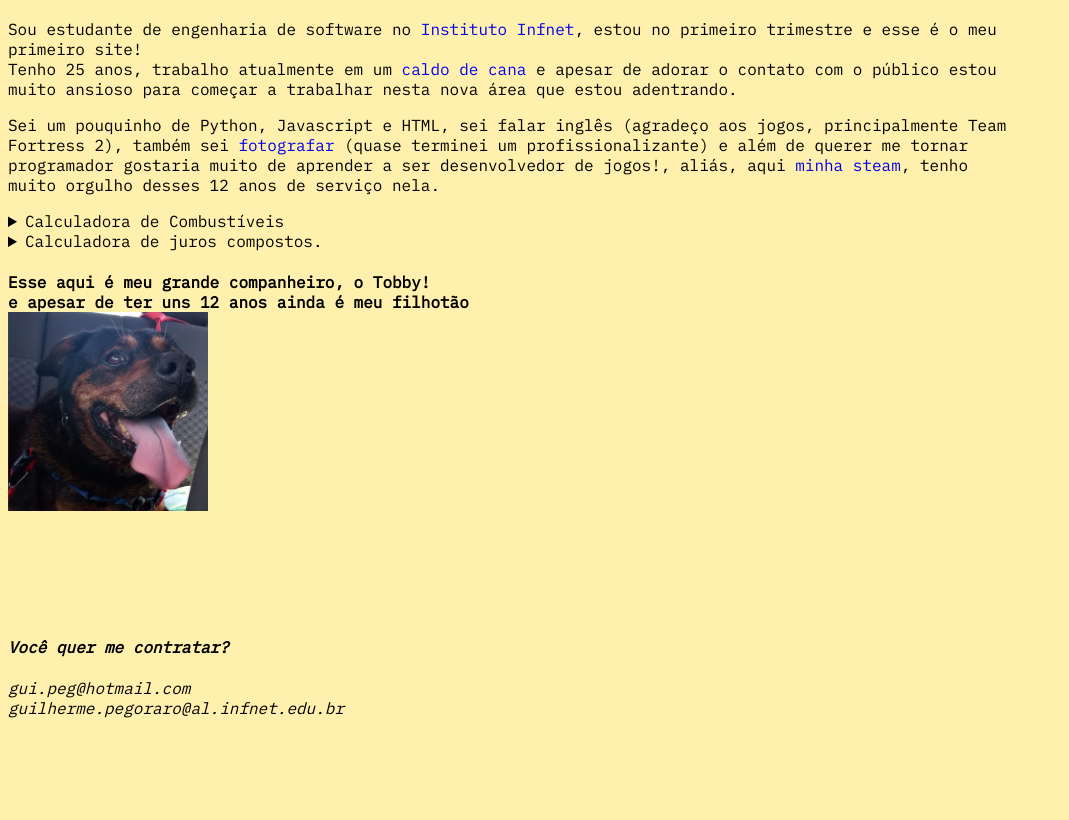
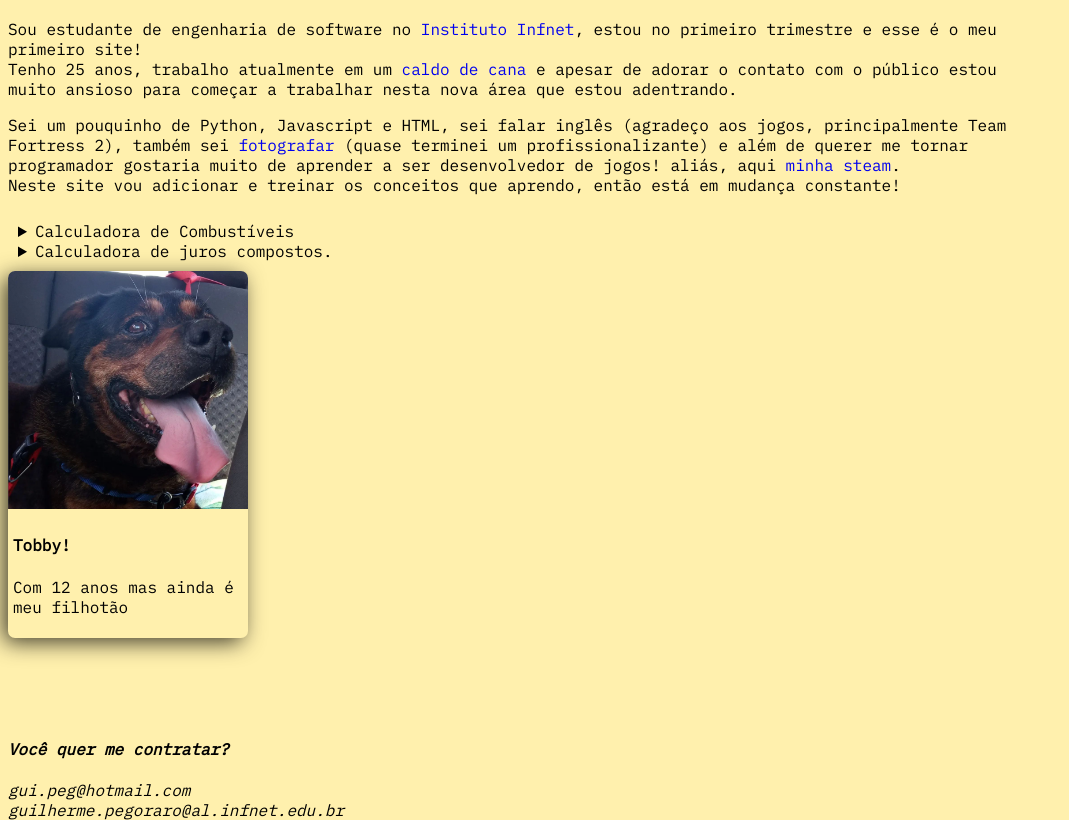
Before and after one commit to Guipegoraro/Guipegoraro.github.io, a plain HTML site: page index.html in a window 1280 px wide. Shown: the part 98-918 px from the top of the page, without its empty margins (0-1069 px from the left). Before the commit the page ends 816 px from the top, so only its background shows below. Drawn offline with Linux system fonts and the light colour scheme.

Commit message:
update
cartao do tobby adicionado! logo dos outros animais de casa

```diff
--- a/index.html
+++ b/index.html
@@ -1,5 +1,6 @@
 <!DOCTYPE html>
 <html lang="pt-br">
+
 <head>
   <meta charset="utf-8" />
   <meta name="viewport" content="width=device-width" />
@@ -15,9 +16,10 @@
 <body>
   <header>
     <marquee>Bem vindo! texto passando pela tela AINDA é legal sim!</marquee>
-      <h1>Site do Guilherme Pegoraro.</h1></header>
-    <article id="presentation">
-      Sou estudante de engenharia de software no
+    <h1>Site do Guilherme Pegoraro.</h1>
+  </header>
+    <div id="presentation">
+    <p>Sou estudante de engenharia de software no
     <a href="https://www.infnet.edu.br/infnet/home/">Instituto Infnet</a>,
     estou no primeiro trimestre e esse é o meu primeiro site!<br />Tenho 25
     anos, trabalho atualmente em um
@@ -29,11 +31,11 @@
       Fortress 2), também sei
       <a href="https://www.instagram.com/pegor4ro/">fotografar</a> (quase
       terminei um profissionalizante) e além de querer me tornar programador
-        gostaria muito de aprender a ser desenvolvedor de jogos!, aliás, aqui
-        <a href="https://steamcommunity.com/id/Guipeg">minha steam</a>, tenho
-        muito orgulho desses 12 anos de serviço nela.
+      gostaria muito de aprender a ser desenvolvedor de jogos! aliás, aqui
+      <a href="https://steamcommunity.com/id/Guipeg">minha steam</a>.<br>
+      Neste site vou adicionar e treinar os conceitos que aprendo, então está em mudança constante!<br>
     </p>
-      <p>
+     <div>
     <div id="calculadoras">
       <details>
         <summary>Calculadora de Combustíveis</summary>
@@ -45,7 +47,7 @@
           <input type="number" id="consumoAlcool" name="consumoAlcool" /><br />
           <!--  consumo na gasolina entrada -->
           <label for="consumoGasolina">Consumo na gasolina</label>
-        <input type="number" id="consumoGasolina" name="consumoGasolina"/><br />
+          <input type="number" id="consumoGasolina" name="consumoGasolina" /><br />
           <!--    valor do litro do alcool entrada -->
           <label for="valorAlcool">Preço do litro do Alcool</label>
           <input type="number" id="valorAlcool" name="valorAlcool" /><br />
@@ -71,32 +73,27 @@
         <form>
           <!--  valor inicial entrada -->
           <label for="valorInicial">Valor Inicial</label>
-        <input type="number" id="valorInicial" name="valorInicial"/><br>
+          <input type="number" id="valorInicial" name="valorInicial" /><br>
           <!--  rendimento entrada -->
           <label for="rendimento">Rendimento</label>
-        <input type="number" id="rendimento" name="rendimento"/><br>
+          <input type="number" id="rendimento" name="rendimento" /><br>
           <!--  aporte entrada -->
           <label for="aporte">Aporte</label>
-        <input type="number" id="aporte" name="aporte"/><br>
+          <input type="number" id="aporte" name="aporte" /><br>
           <!--  periodo entrada -->
           <label for="periodo">Período</label>
-        <input type="number" id="periodo" name="periodo"/><br>
+          <input type="number" id="periodo" name="periodo" /><br>
           <button type="button" onclick="juroscompcalc()">Resultado</button>
           <p id="jurosResultado"></p>
         </form>
       </details>
     </div>
-      <h4>
-        Esse aqui é meu grande companheiro, o Tobby!<br> e apesar de ter uns 12 anos
-        ainda é meu filhotão<br/>
-        <img
-          src="images/tobby.png"
-          width="200"
-          alt="Tobby"
-          title="pode salvar a imagem, sei que gostou"
-        />
-      </h4>
-
+  </div>
+    <div class="card">
+      <img id="tobby" src="images/tobby.png" alt="Tobby" title="pode salvar a imagem, sei que gostou" />
+      <div class="container"><h4>Tobby!</h4>
+      <p>Com 12 anos mas ainda é meu filhotão</p>
+</div></div>
       <br><br><br><br>
       <footer>
         <address>
@@ -105,7 +102,7 @@
             gui.peg@hotmail.com <br>
             guilherme.pegoraro@al.infnet.edu.br</p>
         </address>
-</footer>
-</article>
+      </footer></div>
 </body>
+
 </html>
--- a/siteguilherme.css
+++ b/siteguilherme.css
@@ -1,13 +1,15 @@
 body {background-color: rgb(255, 240, 173);
     font-family: 'IBM Plex Mono', monospace;
 }
+details summary {
+    cursor: pointer;
+  }
 a {
     text-decoration: none;
 }
 #presentation {
     width: 1000px;
-    height: 400px;
-/*     border: 1px solid rgb(126, 126, 199); */
+    height: 240px;
     box-sizing: border-box;
 }
 #jurosResultado{
@@ -15,4 +17,28 @@ a {
     width: 400px;
     height: 250px;
     background-color: rgb(225, 220, 173)
-} /* TESTANDO LISTA COM SCROLL */
+}
+.container{ /* texto dentro dos cartoes */
+    padding: 5px;
+}
+.card {
+    display: block;
+    width: 240px ;
+    box-shadow: -5px 5px 22px -1px rgba(0,0,0,0.77);
+    border-radius: 7px;
+    transition: 0.3s;
+
+}
+.card:hover {
+    box-shadow: -5px 5px 22px 5px rgba(0,0,0,0.77);
+}
+#tobby {
+    display: block;
+    border-radius: 7px 7px 0 0;
+    padding: 0px 0px;
+    margin-left: 0px;
+    width: 240px ;
+}
+#calculadoras {
+    padding: 10px;
+}
```
Lines whose indentation alone changed are shown as unchanged.
